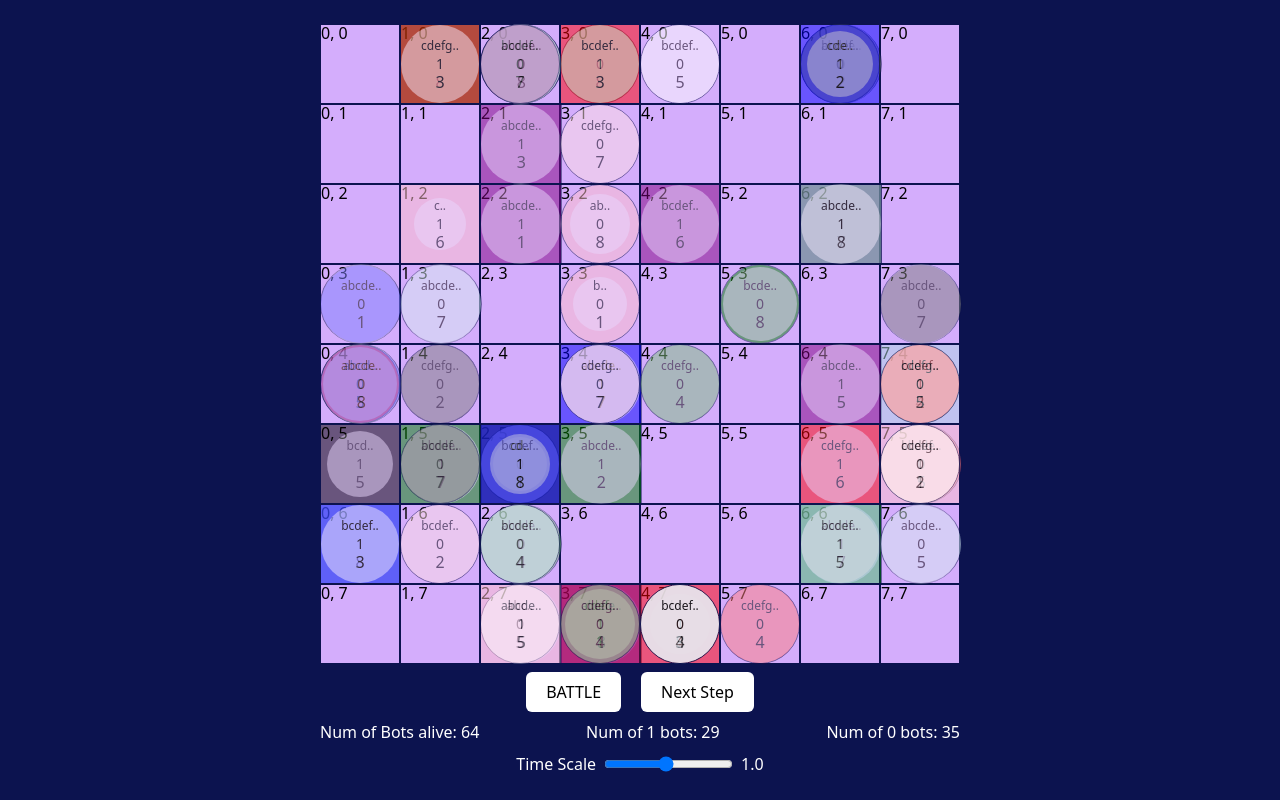
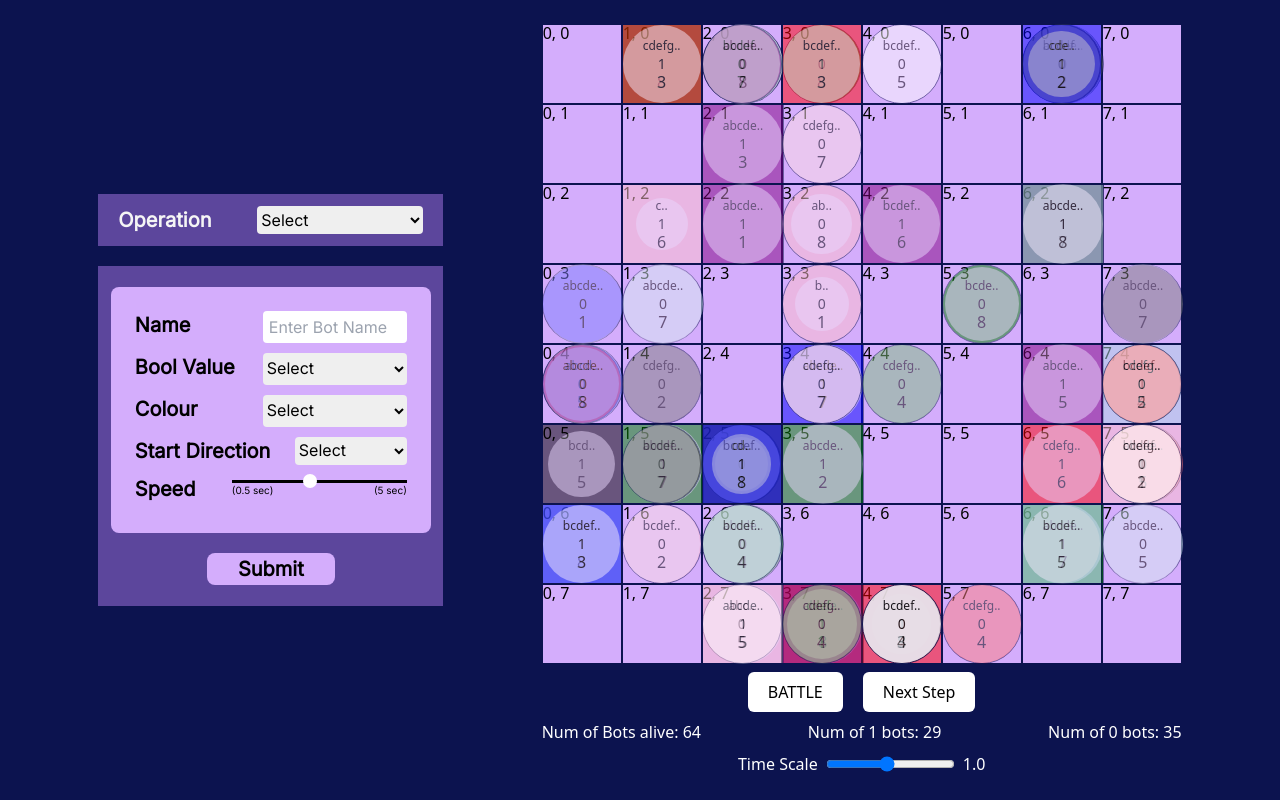
Before and after one commit to chingu-voyages/v44-tier2-team-13, a React (Vite) app: page / in a window 1280 px wide. Built offline with nearby package versions, Linux system fonts and the light colour scheme.

Commit message:
Inital commit

```diff
--- a/src/App.tsx
+++ b/src/App.tsx
@@ -1,8 +1,10 @@
 import Grid from "./components/Grid";
+import Form from "./components/Form";
 
 function App() {
     return (
-        <div className="flex items-center justify-center w-full h-full bg-primary-900">
+        <div className="flex items-center justify-evenly w-full h-full bg-primary-900">
+            <Form />
             <Grid cellSize={80} />
         </div>
     );
--- /dev/null
+++ b/src/components/Form.tsx
@@ -0,0 +1,95 @@
+function Form() {
+    return (
+        <div>
+            <div className="flex justify-between px-5 py-3 bg-[#5C469C] mb-5">
+                <label className="font-bold text-xl font-Inter text-[#F5F5F5]">
+                    Operation
+                </label>
+                <select className="w-[166px] h-[28px] font-Inter cursor-pointer rounded">
+                    <option selected disabled>
+                        Select
+                    </option>
+                    <option>AND</option>
+                    <option>OR</option>
+                    <option>XOR</option>
+                    <option>NOR</option>
+                </select>
+            </div>
+            <div className="flex flex-col items-center justify-evenly w-[345px] h-[340px] bg-[#5C469C]">
+                <form className="w-[320px] h-[246px] font-Inter bg-[#D4ADFC] p-6 rounded-lg">
+                    <div className="flex justify-between">
+                        <label className="text-xl font-bold">Name</label>
+                        <input
+                            placeholder="Enter Bot Name"
+                            className="w-36 h-8 pl-1.5 font-Inter rounded"
+                            type="text"
+                        ></input>
+                    </div>
+                    <div className="flex justify-between mt-2.5">
+                        <label className="text-xl font-bold">Bool Value</label>
+                        <select className="w-36 h-8 cursor-pointer rounded">
+                            <option disabled selected>
+                                Select
+                            </option>
+                            <option value={0}>0</option>
+                            <option value={1}>1</option>
+                        </select>
+                    </div>
+                    <div className="flex justify-between mt-2.5">
+                        <label className="text-xl font-bold">Colour</label>
+                        <select className="w-36 h-8 cursor-pointer rounded">
+                            <option disabled selected>
+                                Select
+                            </option>
+                            <option value="red">Red</option>
+                            <option value="blue">Blue</option>
+                            <option value="green">Green</option>
+                        </select>
+                    </div>
+                    <div className="flex justify-between mt-2.5">
+                        <label className="text-xl font-bold">
+                            Start Direction
+                        </label>
+                        <select className="w-28 h-7 cursor-pointer rounded">
+                            <option disabled selected>
+                                Select
+                            </option>
+                            <option value="north">North</option>
+                            <option value="east">East</option>
+                            <option value="west">West</option>
+                            <option value="south">South</option>
+                        </select>
+                    </div>
+                    <div className="flex items-center justify-between mt-2.5">
+                        <label className="text-xl font-bold">Speed</label>
+                        <div className="flex flex-col">
+                            <input
+                                type="range"
+                                min={0.5}
+                                max={5}
+                                defaultValue={2}
+                                className="slider cursor-pointer"
+                            ></input>
+                            <div className="flex justify-between">
+                                <p className="font-Inter text-[10px]">
+                                    (0.5 sec)
+                                </p>
+                                <p className="font-Inter text-[10px]">
+                                    (5 sec)
+                                </p>
+                            </div>
+                        </div>
+                    </div>
+                </form>
+                <button
+                    type="button"
+                    className="font-Inter w-32 h-8 bg-[#D4ADFC] rounded-lg text-xl font-bold"
+                >
+                    Submit
+                </button>
+            </div>
+        </div>
+    );
+}
+
+export default Form;
--- a/src/index.css
+++ b/src/index.css
@@ -1,7 +1,27 @@
+@import url("https://fonts.googleapis.com/css2?family=Inter&display=swap");
 @tailwind base;
 @tailwind components;
 @tailwind utilities;
 
-#root, body, html {
-  @apply w-full h-full;
+#root,
+body,
+html {
+    @apply w-full h-full;
 }
+
+.slider {
+    width: 175px;
+    -webkit-appearance: none;
+    background: black;
+    background-image: linear-gradient(black, black);
+    background-repeat: no-repeat;
+    height: 3px;
+}
+
+.slider::-webkit-slider-thumb {
+    -webkit-appearance: none;
+    height: 14px;
+    width: 14px;
+    border-radius: 50%;
+    background: white;
+}
--- a/tailwind.config.js
+++ b/tailwind.config.js
@@ -1,18 +1,18 @@
 /** @type {import('tailwindcss').Config} */
 export default {
-   content: [
-    "./index.html",
-    "./src/**/*.{js,ts,jsx,tsx}",
-  ],
-  theme: {
-    extend: {
-      colors: {
-        "primary-900": '#0C134F',
-        "primary-800": '#1D267D',
-        "primary-700": '#5C469C',
-        "primary-600": '#D4ADFC',
-      }
+    content: ["./index.html", "./src/**/*.{js,ts,jsx,tsx}"],
+    theme: {
+        extend: {
+            colors: {
+                "primary-900": "#0C134F",
+                "primary-800": "#1D267D",
+                "primary-700": "#5C469C",
+                "primary-600": "#D4ADFC",
+            },
+            fontFamily: {
+                Inter: ["Inter"],
+            },
+        },
     },
-  },
-  plugins: [],
-}
+    plugins: [],
+};
```
